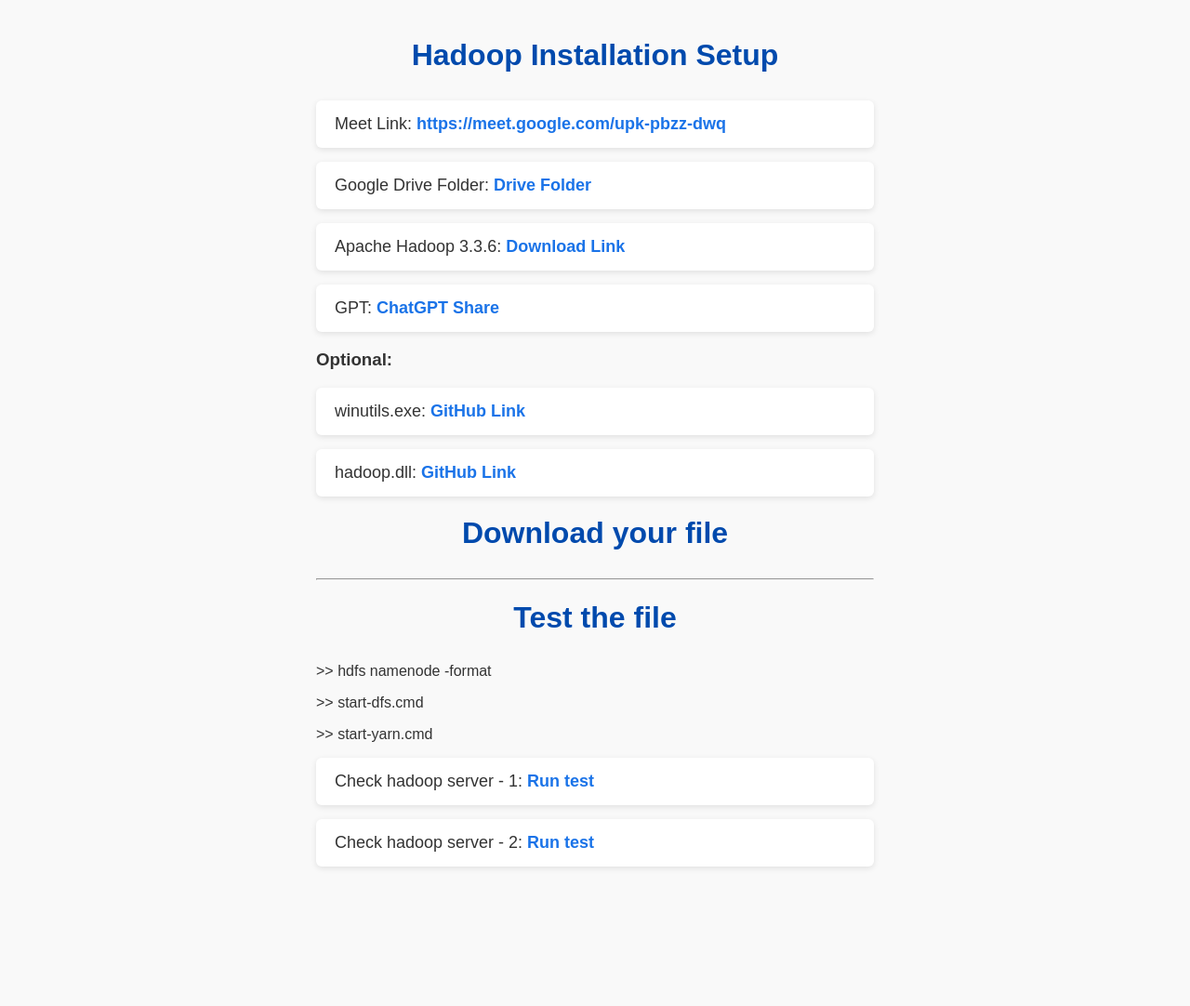
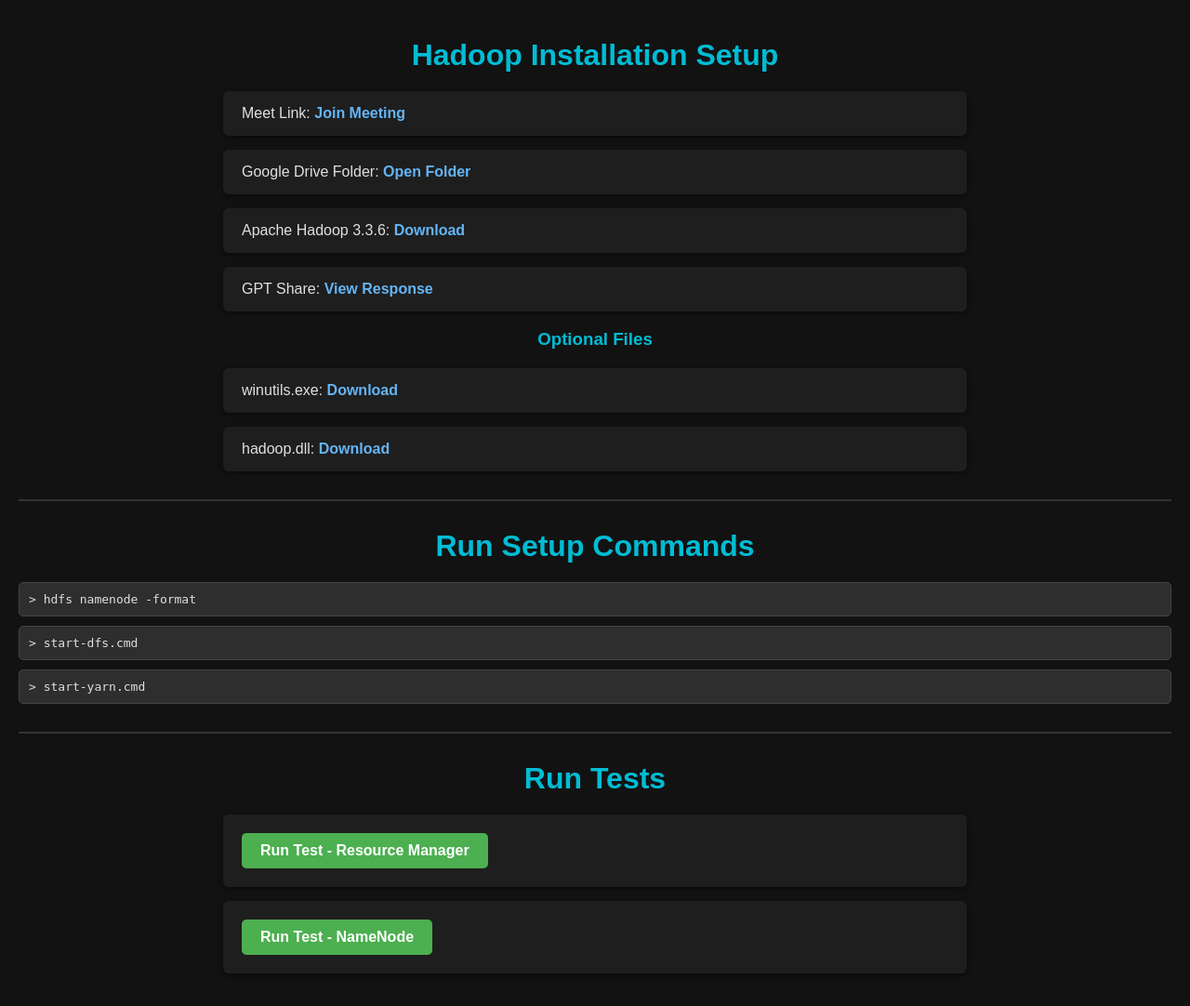
Before and after one commit to Sivabalan10/Hadoop_Installation_setup, a Flask app: page / in a window 1280 px wide. Shown: the whole page at 93% size. Before the commit the page ends 934 px from the top, so only its background shows below. Run offline with Flask 3, Linux system fonts and the light colour scheme.

Commit message:
Update index.html

```diff
--- a/templates/index.html
+++ b/templates/index.html
@@ -3,67 +3,112 @@
 <head>
   <meta charset="UTF-8" />
   <meta name="viewport" content="width=device-width, initial-scale=1" />
-  <title>Links Page</title>
+  <title>Hadoop Installation Setup</title>
   <style>
     body {
       font-family: Arial, sans-serif;
-      background: #f9f9f9;
+      background: #121212;
+      color: #e0e0e0;
       margin: 0;
       padding: 20px;
-      color: #333;
     }
-    h1 {
+    h1, h3 {
       text-align: center;
-      color: #004aad;
-      margin-bottom: 30px;
+      color: #00bcd4;
+      margin-bottom: 20px;
     }
     ul {
       list-style-type: none;
-      max-width: 600px;
+      max-width: 800px;
       margin: 0 auto;
       padding: 0;
     }
     li {
-      background: white;
+      background: #1e1e1e;
       margin-bottom: 15px;
       padding: 15px 20px;
       border-radius: 6px;
-      box-shadow: 0 2px 6px rgba(0,0,0,0.1);
-      font-size: 18px;
+      box-shadow: 0 2px 6px rgba(0,0,0,0.5);
+      font-size: 16px;
     }
     a {
-      color: #1a73e8;
+      color: #64b5f6;
       text-decoration: none;
       font-weight: bold;
     }
     a:hover {
       text-decoration: underline;
     }
+    .command {
+      background-color: #2e2e2e;
+      border: 1px solid #444;
+      padding: 10px;
+      border-radius: 5px;
+      font-family: monospace;
+      cursor: pointer;
+      margin: 10px 0;
+      white-space: pre-wrap;
+    }
+    .command:hover {
+      background-color: #383838;
+    }
+    .btn-green {
+      display: inline-block;
+      padding: 10px 20px;
+      background-color: #4caf50;
+      color: white;
+      border-radius: 5px;
+      text-align: center;
+      margin: 5px 0;
+      text-decoration: none;
+      font-weight: bold;
+    }
+    .btn-green:hover {
+      background-color: #45a049;
+    }
+    hr {
+      border: 1px solid #333;
+      margin: 30px 0;
+    }
   </style>
+  <script>
+    function copyCommand(text) {
+      navigator.clipboard.writeText(text).then(() => {
+        alert('Copied to clipboard: ' + text);
+      });
+    }
+  </script>
 </head>
 <body>
+
   <h1>Hadoop Installation Setup</h1>
   <ul>
+    <li>Meet Link: <a href="https://meet.google.com/upk-pbzz-dwq" target="_blank">Join Meeting</a></li>
+    <li>Google Drive Folder: <a href="https://drive.google.com/drive/folders/1L_E9SvMae9ctJwDRLT__Sv3-rGO6L-A6?usp=drive_link" target="_blank">Open Folder</a></li>
+    <li>Apache Hadoop 3.3.6: <a href="https://dlcdn.apache.org/hadoop/common/hadoop-3.3.6/hadoop-3.3.6.tar.gz" target="_blank">Download</a></li>
+    <li>GPT Share: <a href="https://chatgpt.com/share/68886c9d-c150-8007-8563-f7b5e9edda20" target="_blank">View Response</a></li>
+  </ul>
 
-    <li>Meet Link: <a href="https://meet.google.com/upk-pbzz-dwq" target="_blank" rel="noopener noreferrer">https://meet.google.com/upk-pbzz-dwq</a></li>
-    <li>Google Drive Folder: <a href="https://drive.google.com/drive/folders/1L_E9SvMae9ctJwDRLT__Sv3-rGO6L-A6?usp=drive_link" target="_blank" rel="noopener noreferrer">Drive Folder</a></li>
+  <h3>Optional Files</h3>
+  <ul>
+    <li>winutils.exe: <a href="https://github.com/cdarlint/winutils/blob/master/hadoop-3.3.6/bin/winutils.exe" target="_blank">Download</a></li>
+    <li>hadoop.dll: <a href="https://github.com/cdarlint/winutils/blob/master/hadoop-3.3.6/bin/hadoop.dll" target="_blank">Download</a></li>
+  </ul>
 
-    <li>Apache Hadoop 3.3.6: <a href="https://dlcdn.apache.org/hadoop/common/hadoop-3.3.6/hadoop-3.3.6.tar.gz" target="_blank" rel="noopener noreferrer">Download Link</a></li>
-    <li>GPT: <a href="https://chatgpt.com/share/68886c9d-c150-8007-8563-f7b5e9edda20" target="_blank" rel="noopener noreferrer">ChatGPT Share</a></li>
+  <hr>
 
-    <H3>Optional:</H3>
-    <li>winutils.exe: <a href="https://github.com/cdarlint/winutils/blob/master/hadoop-3.3.6/bin/winutils.exe" target="_blank" rel="noopener noreferrer">GitHub Link</a></li>
-    <li>hadoop.dll: <a href="https://github.com/cdarlint/winutils/blob/master/hadoop-3.3.6/bin/hadoop.dll" target="_blank" rel="noopener noreferrer">GitHub Link</a></li>
-    <h1>Download your file</h1>
-    <hr>
-    <h1>Test the file</h1>
-    <p>>> hdfs namenode -format</p>
-    <p>>> start-dfs.cmd</p>
-    <p>>> start-yarn.cmd</p>
-    <li>Check hadoop server - 1: <a href="http://localhost:8088" target="_blank" rel="noopener noreferrer">Run test</a></li>
-    <li>Check hadoop server - 2: <a href="http://localhost:9870" target="_blank" rel="noopener noreferrer">Run test</a></li>
+  <h1>Run Setup Commands</h1>
+  <div onclick="copyCommand('hdfs namenode -format')" class="command">> hdfs namenode -format</div>
+  <div onclick="copyCommand('start-dfs.cmd')" class="command">> start-dfs.cmd</div>
+  <div onclick="copyCommand('start-yarn.cmd')" class="command">> start-yarn.cmd</div>
 
+  <hr>
 
-</ul>
+  <h1>Run Tests</h1>
+  <ul>
+    <li><a href="http://localhost:8088" class="btn-green" target="_blank">Run Test - Resource Manager</a></li>
+    <li><a href="http://localhost:9870" class="btn-green" target="_blank">Run Test - NameNode</a></li>
+  </ul>
+
 </body>
 </html>
```
